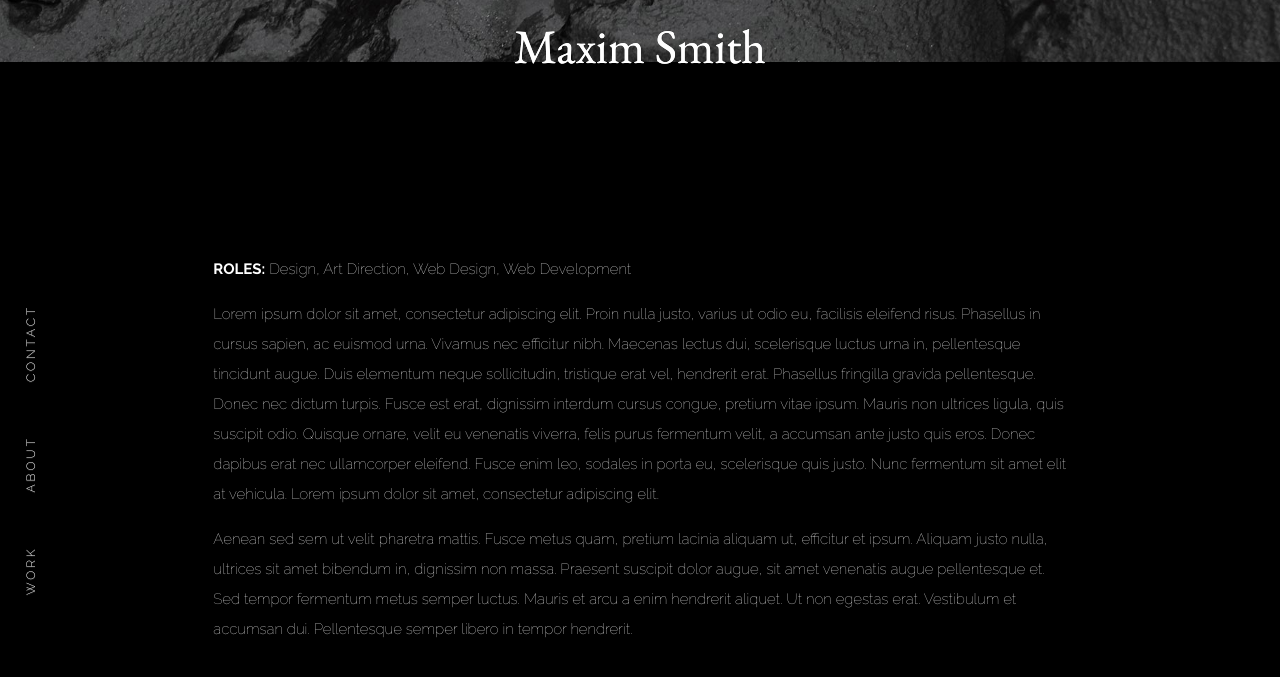
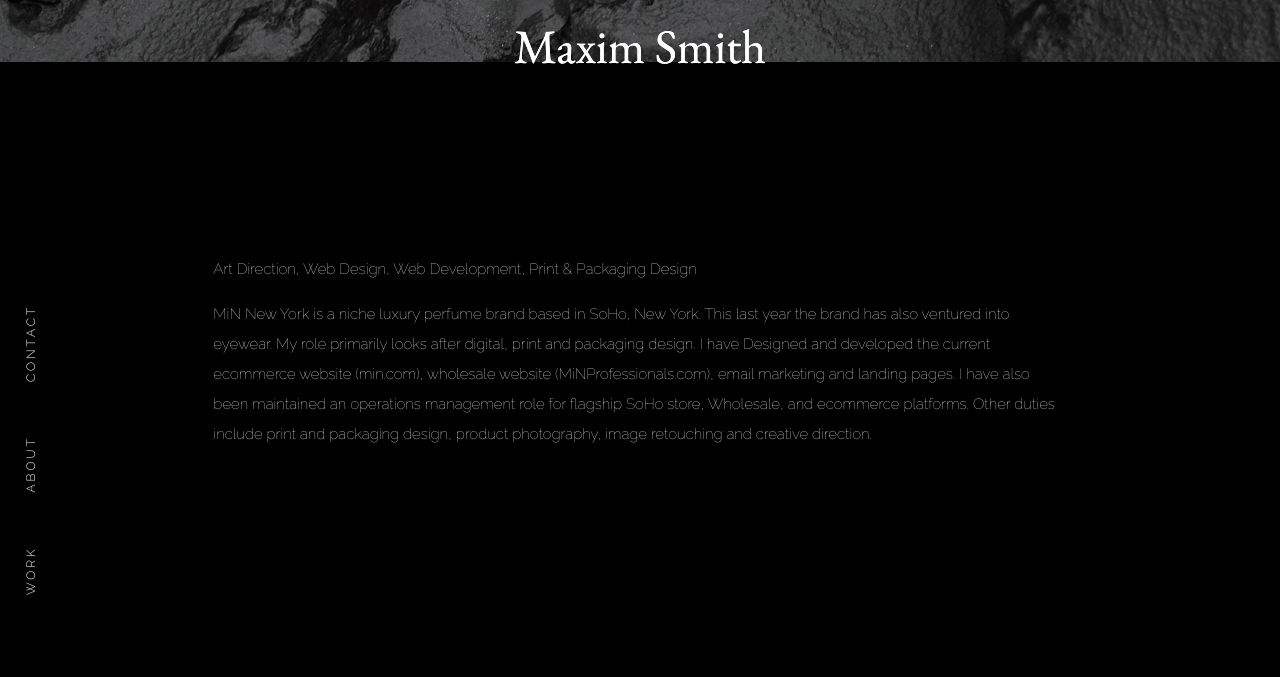
Before and after one commit to Maximsmith/Maximsmith, a Jekyll site: the page built from work/proj-1.html, in a window 1280 px wide and 900 px high, scrolled down 838 px. Shown: the top 677 px of the window. Built offline with Jekyll 4.4.1, drawn with Linux system fonts in a browser that asks for light colours.

Commit message:
Update settings.yml

```diff
--- a/_data/settings.yml
+++ b/_data/settings.yml
@@ -45,7 +45,7 @@ skills:
 
 projects:
 - {name: MiN NEW YORK , folder: 'proj-1', file: 'work/proj-1.html'}
-- {name: 180 Duane , folder: 'proj-2', file: 'work/proj-2.html'}
+- {name: 180 The Store , folder: 'proj-2', file: 'work/proj-2.html'}
 - {name: FOSSIL, folder: 'proj-3', file: 'work/proj-3.html'}
 - {name: NYCFC , folder: 'proj-4', file: 'work/proj-4.html'}
 - {name: Elayne Arterbery , folder: 'proj-5', file: 'work/proj-5.html'}
@@ -56,27 +56,26 @@ project-1:
   folder: 'proj-1',
   file: '',
   description: '
-  <p><strong>ROLES:</strong> Design, Art Direction, Web Design, Web Development</p>
+  <p>Art Direction, Web Design, Web Development, Print & Packaging Design</p>
 
-  <p>Lorem ipsum dolor sit amet, consectetur adipiscing elit. Proin nulla justo, varius ut odio eu, facilisis eleifend risus. Phasellus in cursus sapien, ac euismod urna. Vivamus nec efficitur nibh. Maecenas lectus dui, scelerisque luctus urna in, pellentesque tincidunt augue. Duis elementum neque sollicitudin, tristique erat vel, hendrerit erat. Phasellus fringilla gravida pellentesque. Donec nec dictum turpis. Fusce est erat, dignissim interdum cursus congue, pretium vitae ipsum. Mauris non ultrices ligula, quis suscipit odio. Quisque ornare, velit eu venenatis viverra, felis purus fermentum velit, a accumsan ante justo quis eros. Donec dapibus erat nec ullamcorper eleifend. Fusce enim leo, sodales in porta eu, scelerisque quis justo. Nunc fermentum sit amet elit at vehicula. Lorem ipsum dolor sit amet, consectetur adipiscing elit.<p>
-
-<p>Aenean sed sem ut velit pharetra mattis. Fusce metus quam, pretium lacinia aliquam ut, efficitur et ipsum. Aliquam justo nulla, ultrices sit amet bibendum in, dignissim non massa. Praesent suscipit dolor augue, sit amet venenatis augue pellentesque et. Sed tempor fermentum metus semper luctus. Mauris et arcu a enim hendrerit aliquet. Ut non egestas erat. Vestibulum et accumsan dui. Pellentesque semper libero in tempor hendrerit.</p>'}
+  <p>MiN New York is a niche luxury perfume brand based in SoHo, New York. This last year the brand has also ventured into eyewear. My role primarily looks after digital, print and packaging design. I have Designed and developed the current ecommerce website (min.com), wholesale website (MiNProfessionals.com), email marketing and landing pages. I have also been maintained an operations management role for flagship SoHo store, Wholesale, and ecommerce platforms. Other duties include print and packaging design, product photography, image retouching and creative direction.</p>'}
 
 project-2:
-- {name: 180 Duane,
+- {name: 180 The Store,
   folder: 'proj-2',
   file: '',
-  description: '<p>Lorem ipsum dolor sit amet, consectetur adipiscing elit. Proin nulla justo, varius ut odio eu, facilisis eleifend risus. Phasellus in cursus sapien, ac euismod urna. Vivamus nec efficitur nibh. Maecenas lectus dui, scelerisque luctus urna in, pellentesque tincidunt augue. Duis elementum neque sollicitudin, tristique erat vel, hendrerit erat. Phasellus fringilla gravida pellentesque. Donec nec dictum turpis. Fusce est erat, dignissim interdum cursus congue, pretium vitae ipsum. Mauris non ultrices ligula, quis suscipit odio. Quisque ornare, velit eu venenatis viverra, felis purus fermentum velit, a accumsan ante justo quis eros. Donec dapibus erat nec ullamcorper eleifend. Fusce enim leo, sodales in porta eu, scelerisque quis justo. Nunc fermentum sit amet elit at vehicula. Lorem ipsum dolor sit amet, consectetur adipiscing elit.<p>
+  description: '<p>Web Design, Web Development, E-commerce Consultant</p>
 
-<p>Aenean sed sem ut velit pharetra mattis. Fusce metus quam, pretium lacinia aliquam ut, efficitur et ipsum. Aliquam justo nulla, ultrices sit amet bibendum in, dignissim non massa. Praesent suscipit dolor augue, sit amet venenatis augue pellentesque et. Sed tempor fermentum metus semper luctus. Mauris et arcu a enim hendrerit aliquet. Ut non egestas erat. Vestibulum et accumsan dui. Pellentesque semper libero in tempor hendrerit.</p>'}
+  <p>Store and showroom 180 The Store</p>'}
 
 project-3:
 - {name: FOSSIL,
   folder: 'proj-3',
   file: '',
-  description: '<p>Lorem ipsum dolor sit amet, consectetur adipiscing elit. Proin nulla justo, varius ut odio eu, facilisis eleifend risus. Phasellus in cursus sapien, ac euismod urna. Vivamus nec efficitur nibh. Maecenas lectus dui, scelerisque luctus urna in, pellentesque tincidunt augue. Duis elementum neque sollicitudin, tristique erat vel, hendrerit erat. Phasellus fringilla gravida pellentesque. Donec nec dictum turpis. Fusce est erat, dignissim interdum cursus congue, pretium vitae ipsum. Mauris non ultrices ligula, quis suscipit odio. Quisque ornare, velit eu venenatis viverra, felis purus fermentum velit, a accumsan ante justo quis eros. Donec dapibus erat nec ullamcorper eleifend. Fusce enim leo, sodales in porta eu, scelerisque quis justo. Nunc fermentum sit amet elit at vehicula. Lorem ipsum dolor sit amet, consectetur adipiscing elit.<p>
+  description: '
+  <p>Web Design, Web Development, E-commerce Consultant</p>
 
-<p>Aenean sed sem ut velit pharetra mattis. Fusce metus quam, pretium lacinia aliquam ut, efficitur et ipsum. Aliquam justo nulla, ultrices sit amet bibendum in, dignissim non massa. Praesent suscipit dolor augue, sit amet venenatis augue pellentesque et. Sed tempor fermentum metus semper luctus. Mauris et arcu a enim hendrerit aliquet. Ut non egestas erat. Vestibulum et accumsan dui. Pellentesque semper libero in tempor hendrerit.</p>'}
+  <p>Store and showroom 180 The Store</p>'}
 
 project-4:
 - {name: NYCFC,
```
